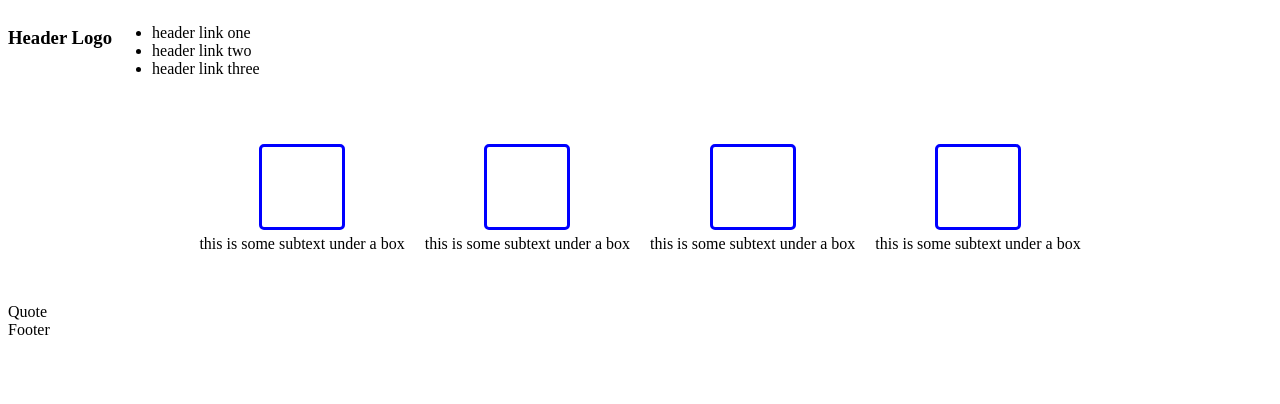
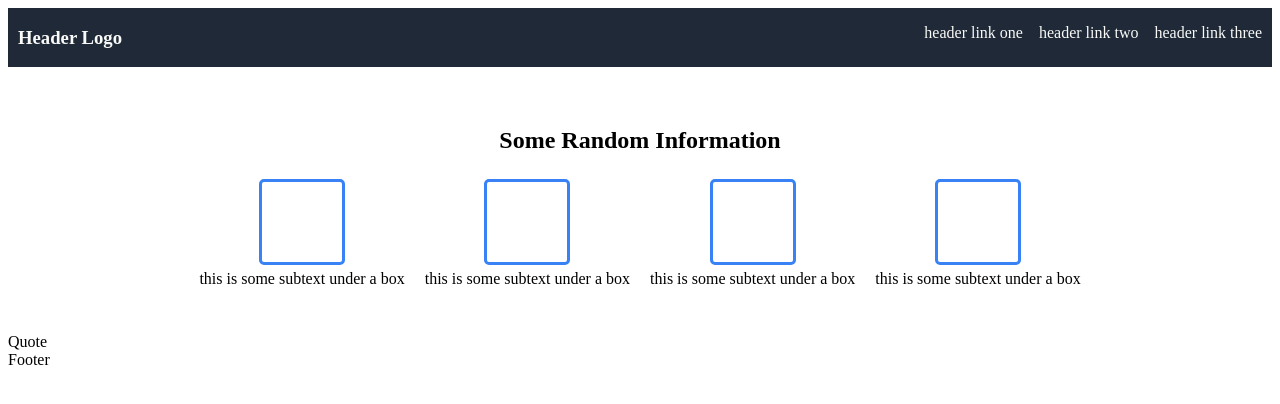
Before and after one commit to ajsperanza12/odin-landing, a plain HTML site: page index.html in a window 1280 px wide. Drawn offline with Linux system fonts and the light colour scheme.

Commit message:
Create top bar

```diff
--- a/index.html
+++ b/index.html
@@ -8,16 +8,20 @@
     <link rel="stylesheet" href="style.css">
 </head>
 <body>
+    <div class="top-section">
         <div class="top-bar">
             <h3>Header Logo</h3>
-        <ul>
+            <ul class="top-links">
                 <li>header link one</li>
                 <li>header link two</li>
                 <li>header link three</li>
             </ul>
         </div>
+    </div>
 
     <div class="image-section">
+        <h2>Some Random Information</h2>
+        <div class="box-container">
             <div class="box-and-text">
                 <div class="box"></div>
                 this is some subtext under a box
@@ -35,6 +39,7 @@
                 this is some subtext under a box
             </div>
         </div>
+    </div>
 
     <div class="quote-section">
         Quote
--- a/style.css
+++ b/style.css
@@ -5,11 +5,31 @@
 
 .top-bar {
     display: flex;
+    justify-content: space-between;
+    background-color: #1f2937;
+    padding-left: 10px;
+    padding-right: 10px;
+    color: #f9faf8;
+}
+
+.top-links {
+    list-style-type: none;
+    gap: 16px;
+    display: flex;
 }
 
 .image-section {
     display: flex;
     margin: 40px;
+    justify-content: center;
+    flex-direction: column;
+    text-align: center;
+    font-weight: 36px;
+    font-weight: bolder;
+}
+
+.box-container {
+    display: flex;
     justify-content: center;
     padding-left: 50px;
     padding-right: 50px;
@@ -20,15 +40,17 @@
     flex-direction: column;
     text-align: center;
     align-items: center;
-    margin: 10px;
-
+    margin: 5px;
+    padding-left: 5px;
+    padding-right: 5px;
+    font-weight: lighter;
 }
 
 .box {
     width: 80px;
     height: 80px;
     margin-bottom: 5px;
-    border-color: blue;
+    border-color: #3882F6;
     border-style: solid;
     border-radius: 5px;
 }
```
Lines whose indentation alone changed are shown as unchanged.
